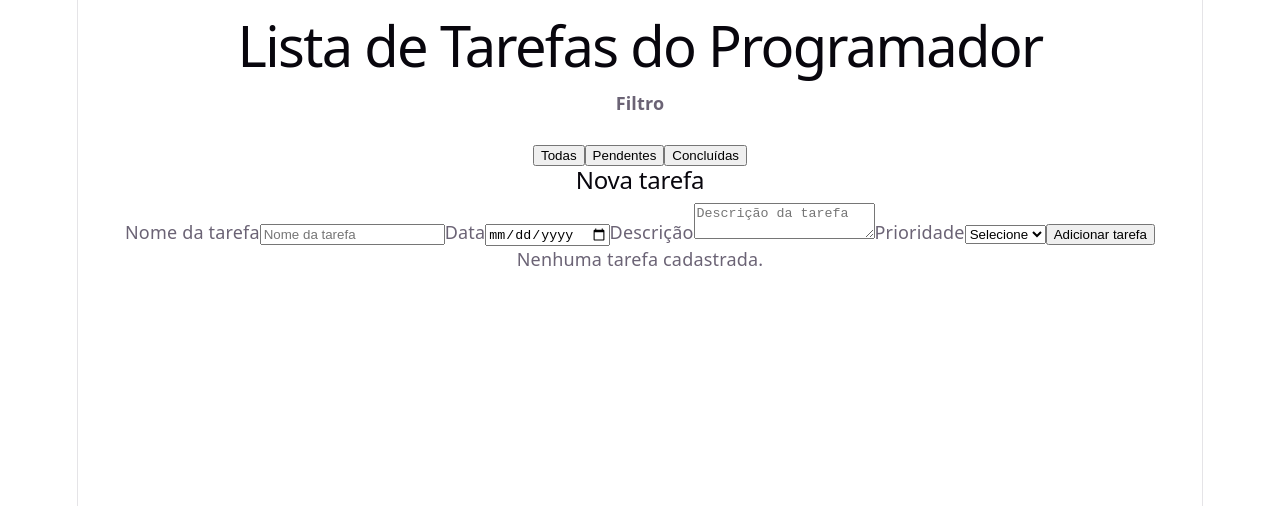
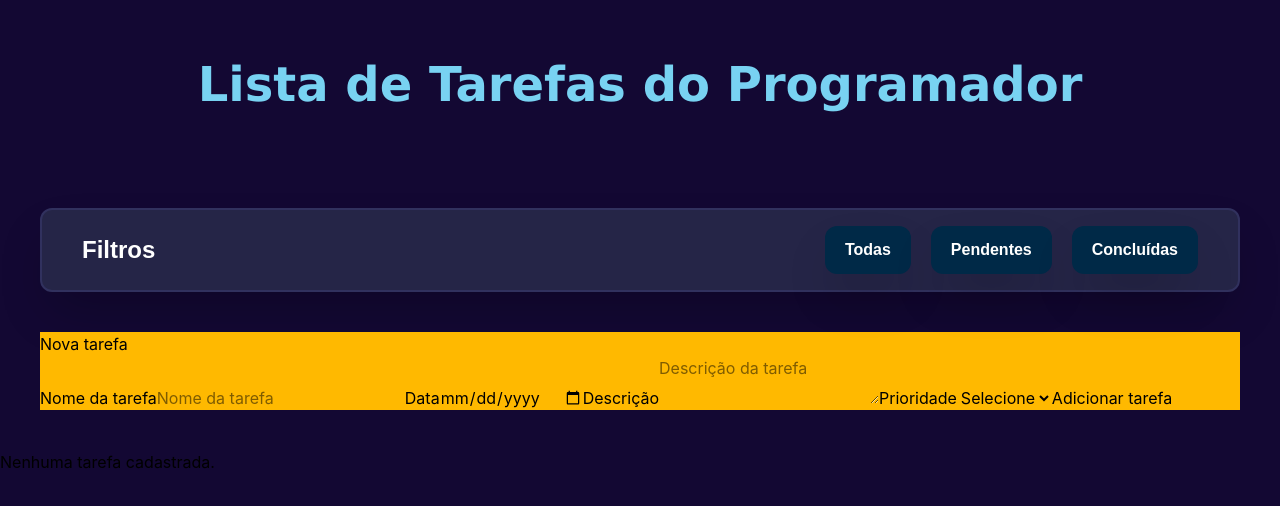
Before and after one commit to Deploy-divas/lista-tarefas-dev, a React (Vite) app: page / in a window 1280 px wide. Shown: the top 506 px of the page. Built offline with nearby package versions, Linux system fonts and the light colour scheme.

Commit message:
style: adicionando paleta de cores e estilos na seção de filtro

```diff
--- a/package.json
+++ b/package.json
@@ -10,8 +10,10 @@
     "preview": "vite preview"
   },
   "dependencies": {
+    "@tailwindcss/vite": "^4.3.3",
     "react": "^19.2.8",
-    "react-dom": "^19.2.8"
+    "react-dom": "^19.2.8",
+    "tailwindcss": "^4.3.3"
   },
   "devDependencies": {
     "@eslint/js": "^10.0.1",
--- a/src/App.jsx
+++ b/src/App.jsx
@@ -47,9 +47,9 @@ function App() {
   };
 
   return (
-    <main>
+    <main className="bg-fundo w-full min-h-screen">
 
-      <h1>Lista de Tarefas do Programador</h1>
+      <h1 className="text-center text-5xl font-padrao font-bold text-azul-claro p-15">Lista de Tarefas do Programador</h1>
       <Filtro selecionarStatus={setStatusSelecionado} />
       <TaskForm adicionarTarefa={adicionarTarefa} />
 
--- a/src/components/Filtro.jsx
+++ b/src/components/Filtro.jsx
@@ -7,13 +7,15 @@ const Filtro = ({ selecionarStatus }) => {
   ];
 
   return (
-    <aside>
-      <h4>Filtro</h4>
-      {opcoes.map((opcao) => (
-        <button key={opcao.valor} onClick={() => selecionarStatus(opcao.valor)}>
-          {opcao.texto}
-        </button>
-      ))}
+    <aside className="flex justify-between bg-fundo-cards m-10 border-2 border-roxo-claro rounded-xl px-10 py-4 font-padrao font-semibold shadow-2xl">
+      <h4 className="py-2 text-white font-corpo text-2xl">Filtros</h4>
+      <div className="flex gap-5">
+        {opcoes.map((opcao) => (
+          <button key={opcao.valor} onClick={() => selecionarStatus(opcao.valor)} className="px-5 py-2 bg-azul-escuro text-white rounded-xl font-corpo shadow-2xl hover:bg-azul active:bg-azul-claro active:text-azul-escuro transition duration-200">
+            {opcao.texto}
+          </button>
+        ))}
+      </div>
     </aside>
   )
 }
--- a/src/components/TaskForm.jsx
+++ b/src/components/TaskForm.jsx
@@ -35,7 +35,7 @@ function TaskForm({ adicionarTarefa }) {
   };
 
   return (
-    <form onSubmit={cadastrarTarefa}>
+    <form onSubmit={cadastrarTarefa} className="bg-amber-400 m-10">
       <h2>Nova tarefa</h2>
       <label>Nome da tarefa</label>
       <input
--- a/src/components/TaskList.jsx
+++ b/src/components/TaskList.jsx
@@ -5,7 +5,7 @@ function TaskList({ tarefas, removerTarefa, concluirTarefa }) {
   }
 
   return (
-    <section>
+    <section className="bg-amber-400 m-10">
       <h2>Minhas tarefas</h2>
       {/* map percorre o array de tarefas e cria
           um elemento para cada tarefa. */}
--- a/src/index.css
+++ b/src/index.css
@@ -1,111 +1,16 @@
-:root {
-  --text: #6b6375;
-  --text-h: #08060d;
-  --bg: #fff;
-  --border: #e5e4e7;
-  --code-bg: #f4f3ec;
-  --accent: #aa3bff;
-  --accent-bg: rgba(170, 59, 255, 0.1);
-  --accent-border: rgba(170, 59, 255, 0.5);
-  --social-bg: rgba(244, 243, 236, 0.5);
-  --shadow:
-    rgba(0, 0, 0, 0.1) 0 10px 15px -3px, rgba(0, 0, 0, 0.05) 0 4px 6px -2px;
+@import "tailwindcss";
+@import url('https://fonts.googleapis.com/css2?family=Dosis:wght@200..800&display=swap');
 
-  --sans: system-ui, 'Segoe UI', Roboto, sans-serif;
-  --heading: system-ui, 'Segoe UI', Roboto, sans-serif;
-  --mono: ui-monospace, Consolas, monospace;
+@theme {
+  --color-fundo: #130833;
+  --color-fundo-cards: #252547;
+  --color-roxo-claro: #31315E;
 
-  font: 18px/145% var(--sans);
-  letter-spacing: 0.18px;
-  color-scheme: light dark;
-  color: var(--text);
-  background: var(--bg);
-  font-synthesis: none;
-  text-rendering: optimizeLegibility;
-  -webkit-font-smoothing: antialiased;
-  -moz-osx-font-smoothing: grayscale;
+  --color-azul-claro: #78D2F2;
+  --color-azul-escuro: #002947;
+  --color-azul: #004B82;
 
-  @media (max-width: 1024px) {
-    font-size: 16px;
-  }
+  --font-padrao: "Verdana", sans-serif;
+  --font-corpo: "Dosis", sans-serif;
+
 }
-
-@media (prefers-color-scheme: dark) {
-  :root {
-    --text: #9ca3af;
-    --text-h: #f3f4f6;
-    --bg: #16171d;
-    --border: #2e303a;
-    --code-bg: #1f2028;
-    --accent: #c084fc;
-    --accent-bg: rgba(192, 132, 252, 0.15);
-    --accent-border: rgba(192, 132, 252, 0.5);
-    --social-bg: rgba(47, 48, 58, 0.5);
-    --shadow:
-      rgba(0, 0, 0, 0.4) 0 10px 15px -3px, rgba(0, 0, 0, 0.25) 0 4px 6px -2px;
-  }
-
-  #social .button-icon {
-    filter: invert(1) brightness(2);
-  }
-}
-
-body {
-  margin: 0;
-}
-
-#root {
-  width: 1126px;
-  max-width: 100%;
-  margin: 0 auto;
-  text-align: center;
-  border-inline: 1px solid var(--border);
-  min-height: 100svh;
-  display: flex;
-  flex-direction: column;
-  box-sizing: border-box;
-}
-
-h1,
-h2 {
-  font-family: var(--heading);
-  font-weight: 500;
-  color: var(--text-h);
-}
-
-h1 {
-  font-size: 56px;
-  letter-spacing: -1.68px;
-  margin: 32px 0;
-  @media (max-width: 1024px) {
-    font-size: 36px;
-    margin: 20px 0;
-  }
-}
-h2 {
-  font-size: 24px;
-  line-height: 118%;
-  letter-spacing: -0.24px;
-  margin: 0 0 8px;
-  @media (max-width: 1024px) {
-    font-size: 20px;
-  }
-}
-p {
-  margin: 0;
-}
-
-code,
-.counter {
-  font-family: var(--mono);
-  display: inline-flex;
-  border-radius: 4px;
-  color: var(--text-h);
-}
-
-code {
-  font-size: 15px;
-  line-height: 135%;
-  padding: 4px 8px;
-  background: var(--code-bg);
-}
--- a/vite.config.js
+++ b/vite.config.js
@@ -1,7 +1,8 @@
 import react from '@vitejs/plugin-react'
+import tailwindcss from "@tailwindcss/vite"
 import { defineConfig } from 'vite'
 
 // https://vite.dev/config/
 export default defineConfig({
-  plugins: [react()],
+  plugins: [react(), tailwindcss()],
 })
```
Also changed, not shown: src/App.css (deleted, +0 -184 lines), 1 other file (tests, documents, lock files or other folders).
